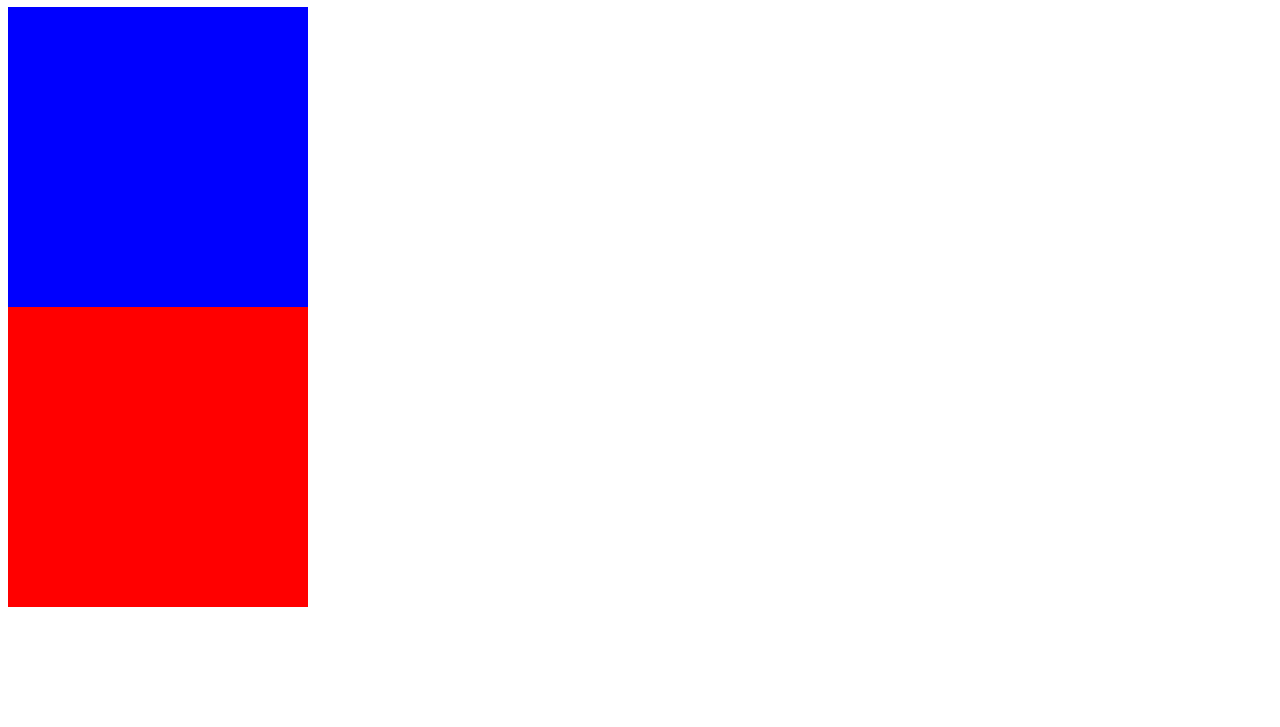
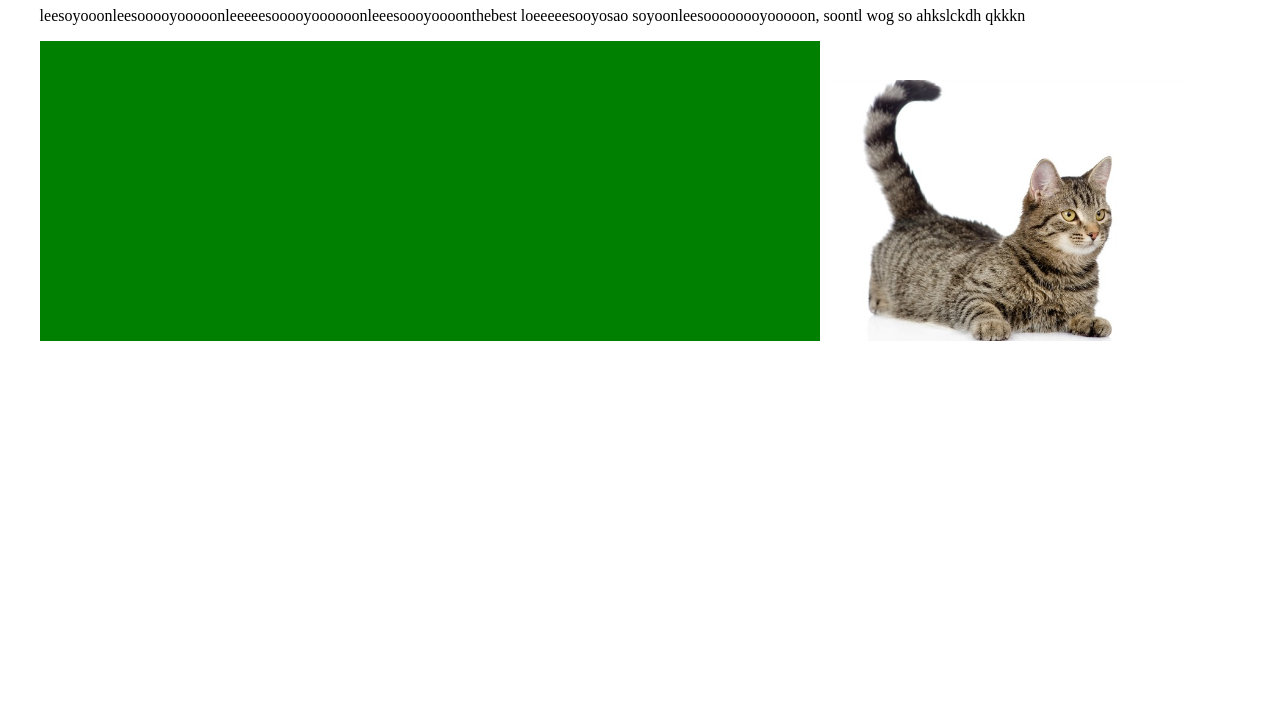
Before and after one commit to soyoooooon/responsiveDesignIntro, a plain HTML site: page index.html in a window 1280 px wide. Shown: the part 73-800 px from the top of the page. Drawn offline with Linux system fonts and the light colour scheme.

Commit message:
in class

```diff
--- a/css/main.css
+++ b/css/main.css
@@ -1,27 +1,59 @@
 /* start at mobile size, and work up from there */
+main{width: 95%; margin: 0 auto; }
+
+main > div {display: inline-block;}
+
+/* mobile first => write the rules that will apply at handheld first*/
 
 .box1
 {
-width: 300px;
+width: 100%;
 height: 300px;
 background-color: blue;
+display: block;
 }
 
 .box2
 {
-width: 300px;
+width: 100%;
 height: 300px;
-background-color: red;
+background-color: green;
+display: block;
 }
+
+.description
+{
+display: none;
+}
+
+.img-container
+{
+width: 100%;
+display: inline-block;
+}
+
+img, video, object embed
+{
+max-width: 100%;
+}
+
 
 
 /* this is a basic meida query*/
 
-/* change the layout when we're viewing the app on a phone*/
+/* change the layout when we're viewing the app on a phone @landscape*/
 
-@media only screen and (min-device-width: 320px) and (max-device-width: 480px) {
+@media screen and (max-width: 376px) {
+	.box1 {background-color: purple; display: inline-block; width: 48%;}
+	.box2 {background-color: orange; display: inline-block; width: 48%;}
 
-	.box1 {
-	background-color: yellow;
-	}
 }
+
+/* media query for tablet @ portrait */
+@media screen and (min-width: 768px) {
+	.box1 {background-color: green; display: inline-block; width: 65%;}
+	.box2 {display: none;}
+	.description { display: block;}
+	.img-container{width:30%;}
+
+}
--- a/index.html
+++ b/index.html
@@ -1,16 +1,26 @@
 <!DOCTYPE html>
 <html lang="en">
 <head>
-	<meta charset="UTF-8">
+	<meta name="viewport" content="width=device-width, initial-scale=1.0">
 	<link rel="stylesheet" href="css/main.css">
 	<title>Intro  to Responsive Design</title>
 </head>
 <body>
 	<main>
 		<h1>using media queries with responsive design</h1>
+		<p class="description"> leesoyooonleesooooyooooonleeeeesooooyoooooonleeesoooyoooonthebest loeeeeesooyosao
+		soyoonleesoooooooyooooon, soontl wog so ahkslckdh qkkkn </p>
 		<div class="box1"></div>
 
 		<div class="box2"></div>
 
+		<div class="img-container">
+			<!---<img src="images/cat.jpg" alt="cat">--->
+			<picture><source srcset="images/cat.jpg" media="(max-width: 475px)">
+			<img src="images/cat.jpg" alt="cat">
+			</picture>
+		</div>
+
+<script src="js/main.js"></script>
 </body>
 </html>
--- a/js/main.js
+++ b/js/main.js
@@ -0,0 +1,4 @@
+
+let box = document.querySelector(".box1");
+
+console.log(box.offsetWidth);
```
Also changed, not shown: images/cat.jpg (added), 2 other files.
